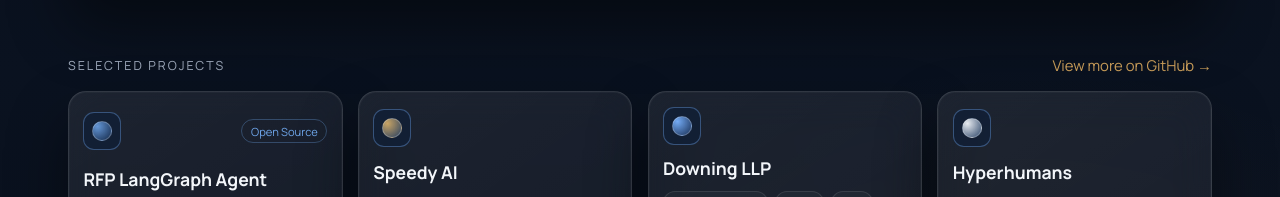
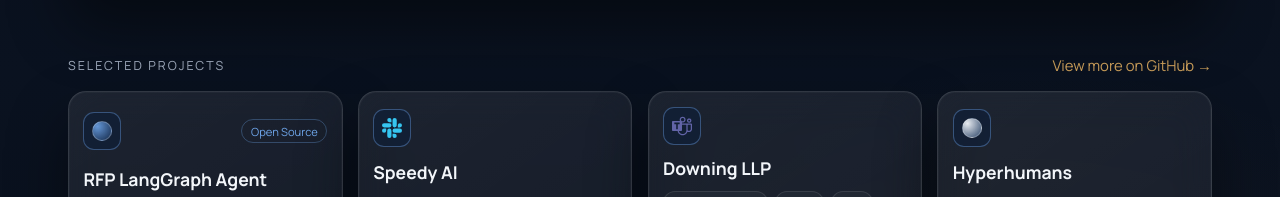
Before and after one commit to ajrlewis/ajrlewis, a Next.js app in the folder apps/web/: page / in a window 1280 px wide. Shown: the part 1167-1364 px from the top of the page. Built offline with nearby package versions, Linux system fonts and the light colour scheme.

Commit message:
feat(web): add Slack and Teams project icons

```diff
--- a/apps/web/app/page.tsx
+++ b/apps/web/app/page.tsx
@@ -36,6 +36,7 @@
   description: string;
   outcome: string;
   icon: IconType;
+  iconSrc?: string;
 };
 
 const contactActions: ContactAction[] = [
@@ -99,7 +100,8 @@
     description:
       "Internal Slack assistant connected to handbook content and operational tools for high-confidence answers in context.",
     outcome: "Faster answers, fewer context switches.",
-    icon: "bolt"
+    icon: "bolt",
+    iconSrc: "/icons/slack.svg"
   },
   {
     title: "Downing LLP",
@@ -107,7 +109,8 @@
     description:
       "Teams-based triage assistant for summarizing, routing, and prioritizing internal support requests with clear escalation paths.",
     outcome: "Reduced triage time and clearer priorities.",
-    icon: "chat"
+    icon: "chat",
+    iconSrc: "/icons/microsoft-teams.svg"
   },
   {
     title: "Hyperhumans",
@@ -212,7 +215,11 @@
               <article className="project-card glass-panel" key={project.title}>
                 <div className="project-top">
                   <div className="project-icon-wrap">
-                    <Icon type={project.icon} />
+                    {project.iconSrc ? (
+                      <img className="project-icon-image" src={project.iconSrc} alt="" aria-hidden="true" />
+                    ) : (
+                      <Icon type={project.icon} />
+                    )}
                   </div>
                   {project.badge ? <span className="badge">{project.badge}</span> : null}
                 </div>
--- a/apps/web/app/sections.css
+++ b/apps/web/app/sections.css
@@ -90,6 +90,12 @@
   place-items: center;
   border: 1px solid rgba(110, 164, 232, 0.4);
   background: rgba(14, 31, 58, 0.6);
+}
+
+.project-icon-image {
+  width: 20px;
+  height: 20px;
+  display: block;
 }
 
 .badge {
```
Also changed, not shown: apps/web/public/icons/microsoft-teams.svg (added), apps/web/public/icons/slack.svg (added).
